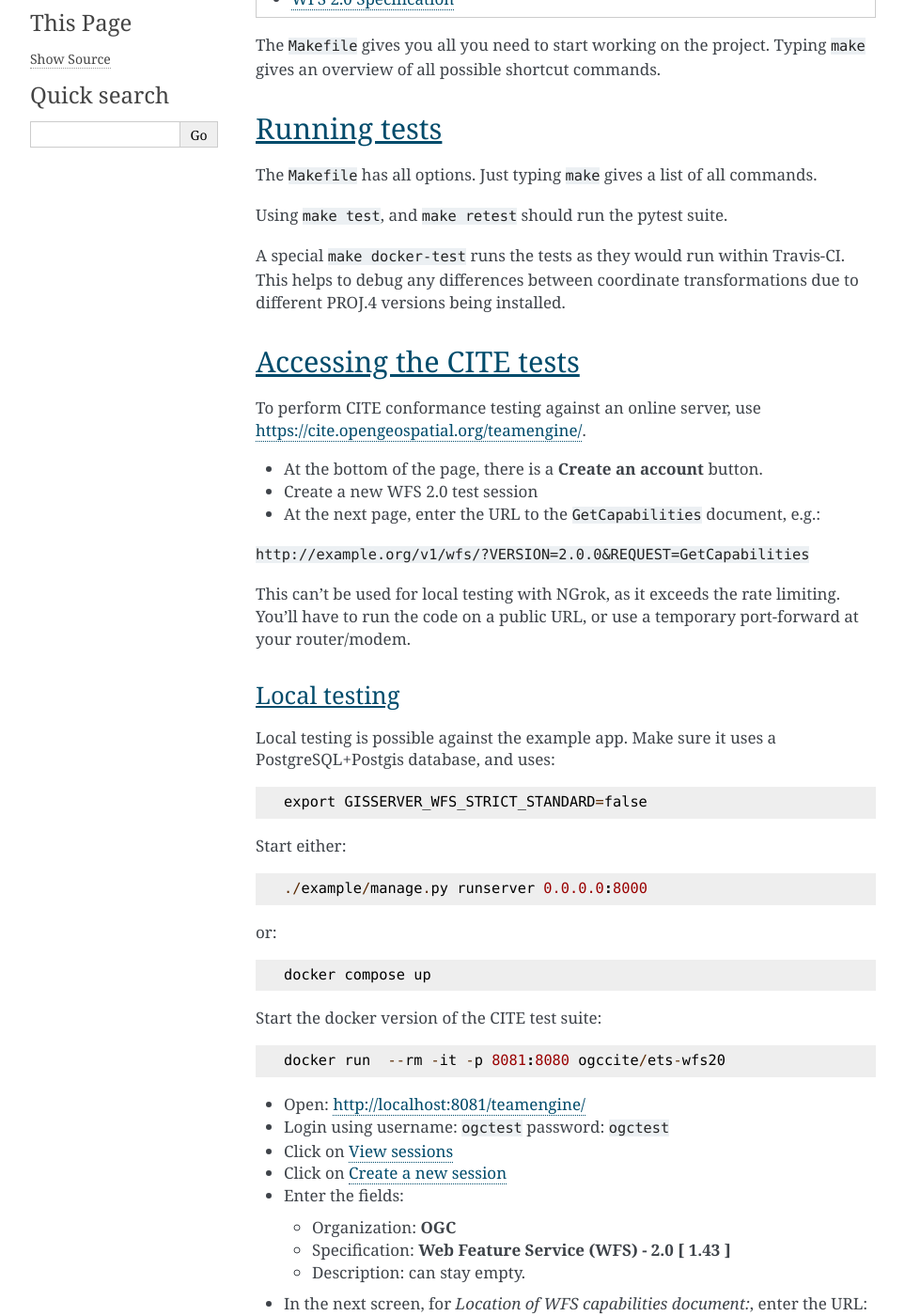
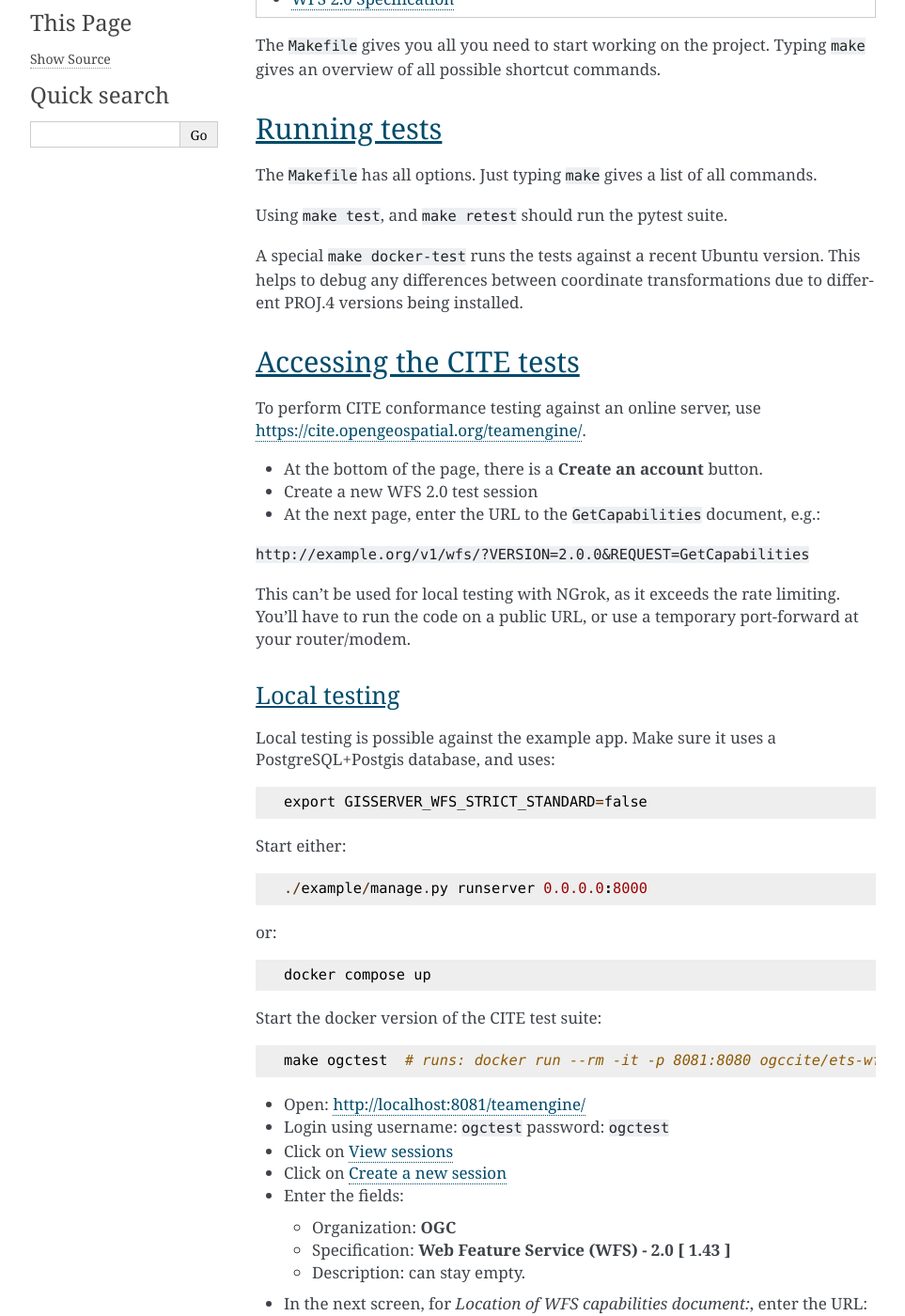
Before and after one commit to Amsterdam/django-gisserver, a Sphinx documentation site: the page built from docs/development.rst, in a window 1280 px wide and 1400 px high, scrolled down 266 px. Shown: the whole window at 94% size, without its empty margins (148-1111 px from the left). Built offline with Sphinx 7.4.7, drawn with Linux system fonts in a browser that asks for light colours.

Commit message:
docs: fix outdated info

```diff
--- a/docs/development.rst
+++ b/docs/development.rst
@@ -14,7 +14,7 @@ The :file:`Makefile` has all options. Just typing ``make`` gives a list of all c
 
 Using ``make test``, and ``make retest`` should run the pytest suite.
 
-A special ``make docker-test`` runs the tests as they would run within Travis-CI.
+A special ``make docker-test`` runs the tests against a recent Ubuntu version.
 This helps to debug any differences between coordinate transformations due to
 different PROJ.4 versions being installed.
 
@@ -51,7 +51,7 @@ or::
 
 Start the docker version of the CITE test suite::
 
-    docker run  --rm -it -p 8081:8080 ogccite/ets-wfs20
+    make ogctest  # runs: docker run --rm -it -p 8081:8080 ogccite/ets-wfs20
 
 * Open: http://localhost:8081/teamengine/
 * Login using username: ``ogctest``  password: ``ogctest``
```
